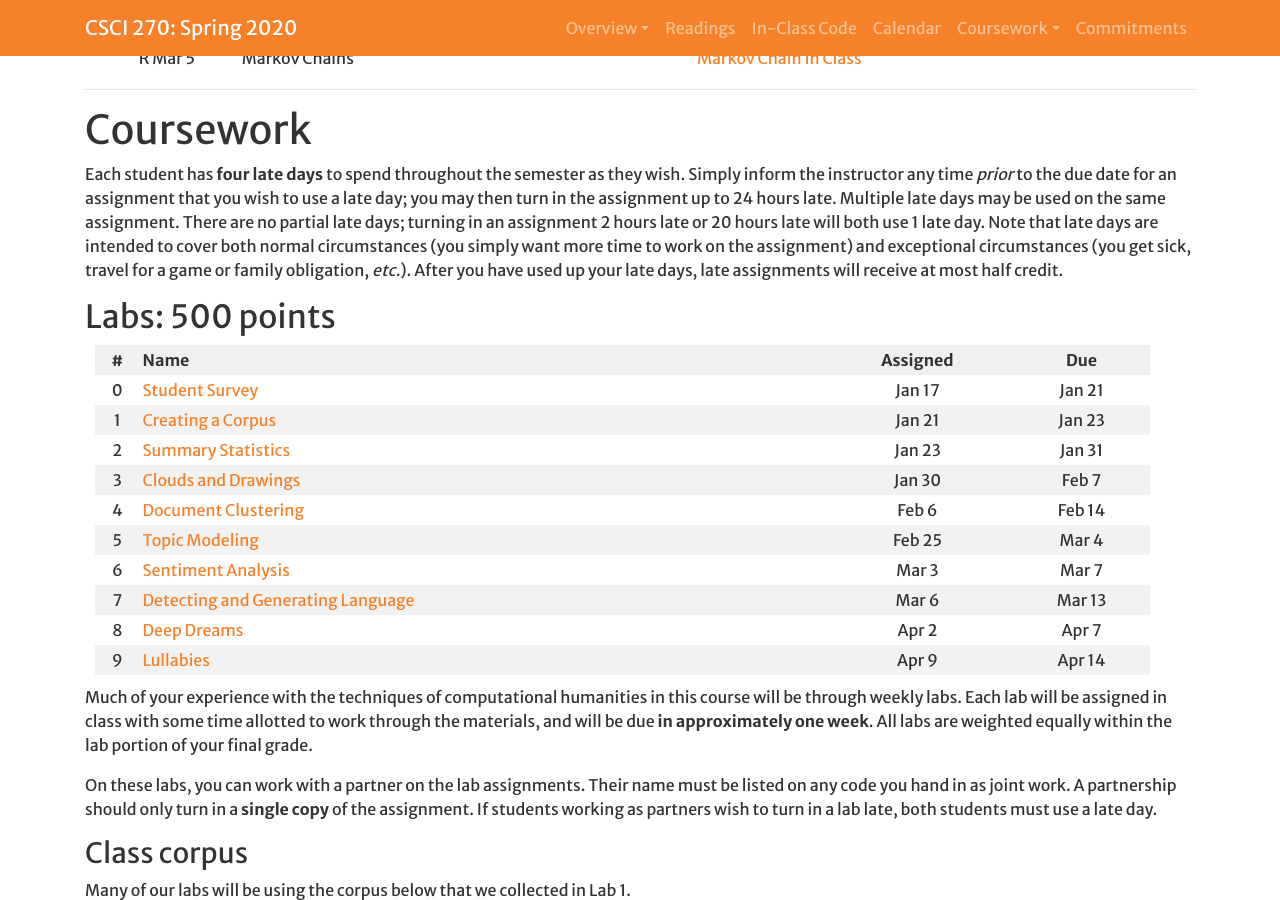
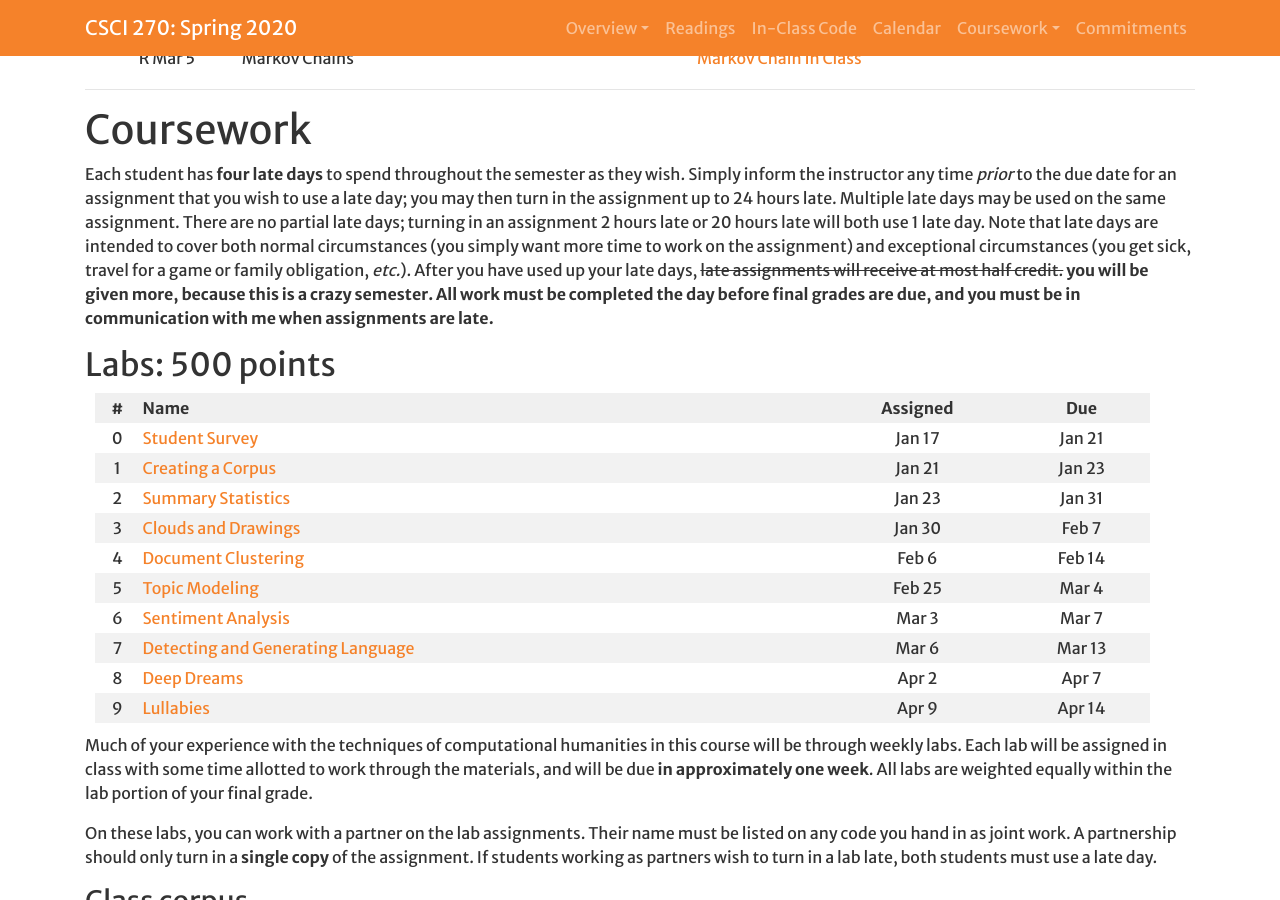
Before and after one commit to Hendrix-CS/csci270, a Jekyll site: the page built from index.md, in a window 1280 px wide and 900 px high, scrolled down 3641 px. Built offline with Jekyll 4.4.1, drawn with Linux system fonts in a browser that asks for light colours; a script that is not in the unit is left out; our own code applies the rules of GitHub Pages for plain Markdown files.

Commit message:
Late day fix

```diff
--- a/index.md
+++ b/index.md
@@ -121,8 +121,10 @@ partial late days; turning in an assignment 2 hours late or 20 hours late will
 both use 1 late day. Note that late days are intended to cover both normal
 circumstances (you simply want more time to work on the assignment) and
 exceptional circumstances (you get sick, travel for a game or family
-obligation, *etc.*). After you have used up your late days, late assignments
-will receive at most half credit.
+obligation, *etc.*). After you have used up your late days, ~~late assignments
+will receive at most half credit.~~ **you will be given more, because this is a
+crazy semester. All work must be completed the day before final grades are due,
+and you must be in communication with me when assignments are late.**
 
 ## <a name="labs">Labs</a>: 500 points
 
```
